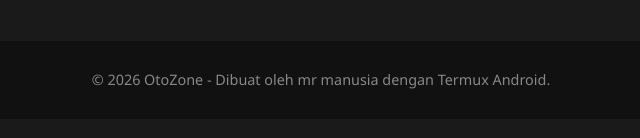
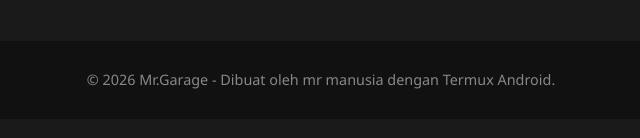
Before and after one commit to mrunknown8detective-art/website-ku, a plain HTML site: page index.html in a window 1280 px wide. Shown: the part 1029-1167 px from the top of the page, 319-959 px from the left. Drawn offline with Linux system fonts and the light colour scheme.

Commit message:
Update index.html

```diff
--- a/index.html
+++ b/index.html
@@ -3,7 +3,7 @@
 <head>
     <meta charset="UTF-8">
     <meta name="viewport" content="width=device-width, initial-scale=1.0">
-    <title>OtoZone - Dunia Otomotif Terkini</title>
+    <title>Mr.Garage - Dunia Otomotif Terkini</title>
     <style>
         /* Gaya Tampilan (CSS) */
         body {
@@ -151,7 +151,7 @@
     </div>
 
     <footer>
-        <p>&copy; 2026 OtoZone - Dibuat oleh mr manusia dengan Termux Android.</p>
+        <p>&copy; 2026 Mr.Garage - Dibuat oleh mr manusia dengan Termux Android.</p>
     </footer>
 
 </body>
```
